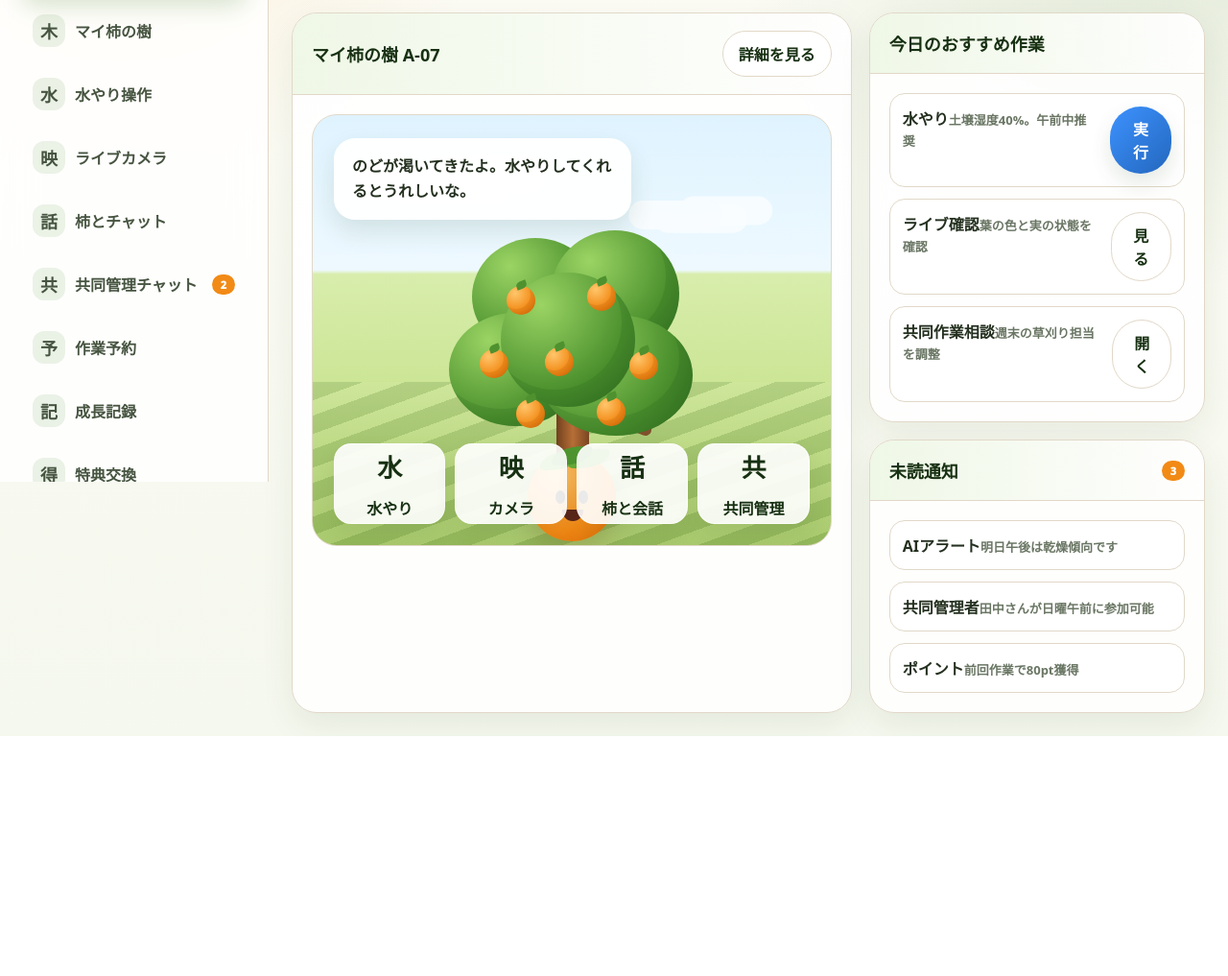
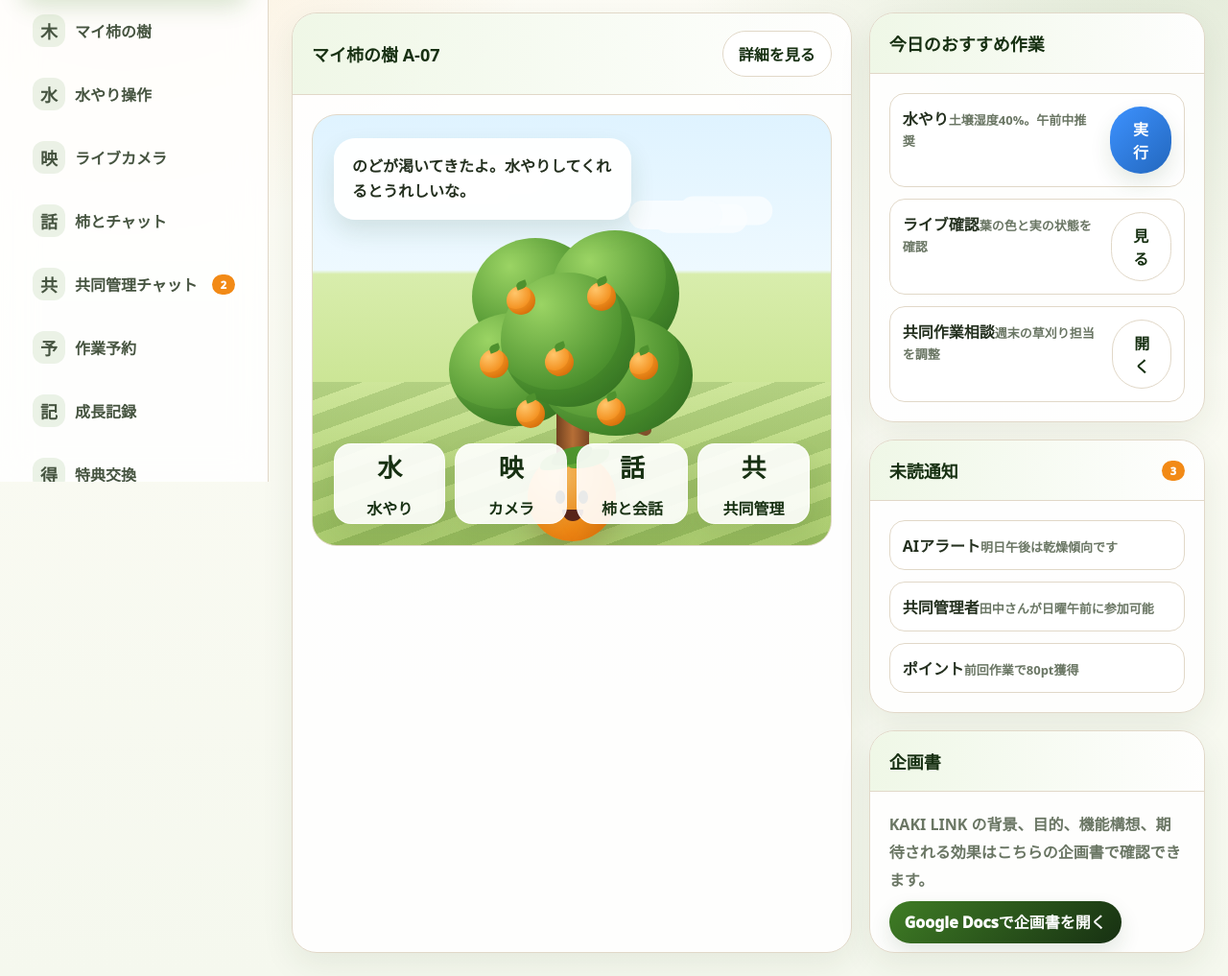
Before and after one commit to ryouy/kaki-link, a plain HTML site: page index.html in a window 1280 px wide. Shown: the part 298-1315 px from the top of the page at 96% size. Before the commit the page ends 1065 px from the top, so only its background shows below. Drawn offline with Linux system fonts and the light colour scheme.

Commit message:
Add KAKI LINK demo app

```diff
--- a/index.html
+++ b/index.html
@@ -1038,6 +1038,7 @@
           <p id="pageDesc">今日の柿園の状態と、やるべき作業を確認できます。</p>
         </div>
         <div class="top-actions">
+          <a class="btn btn-light" href="https://docs.google.com/document/d/10D8Qo2LepE-rljoa-gQeZ6fdqvN2UnLrI5z-N2ffLec/edit?usp=sharing" target="_blank" rel="noopener noreferrer">企画書を見る</a>
           <button class="btn btn-light" id="notifyBtn">通知確認</button>
           <button class="btn btn-orange" data-open-page="tasks">作業予約</button>
         </div>
@@ -1129,6 +1130,16 @@
                 </div>
               </div>
             </div>
+
+            <div class="card">
+              <div class="card-head"><h2>企画書</h2></div>
+              <div class="card-body">
+                <p style="margin-top:0;line-height:1.8;font-weight:700;color:var(--muted);">
+                  KAKI LINK の背景、目的、機能構想、期待される効果はこちらの企画書で確認できます。
+                </p>
+                <a class="btn btn-primary" href="https://docs.google.com/document/d/10D8Qo2LepE-rljoa-gQeZ6fdqvN2UnLrI5z-N2ffLec/edit?usp=sharing" target="_blank" rel="noopener noreferrer">Google Docsで企画書を開く</a>
+              </div>
+            </div>
           </div>
         </div>
       </section>
```
